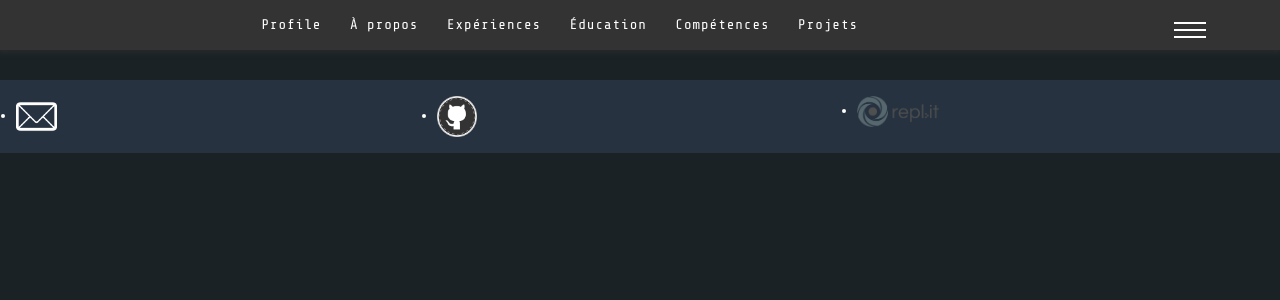
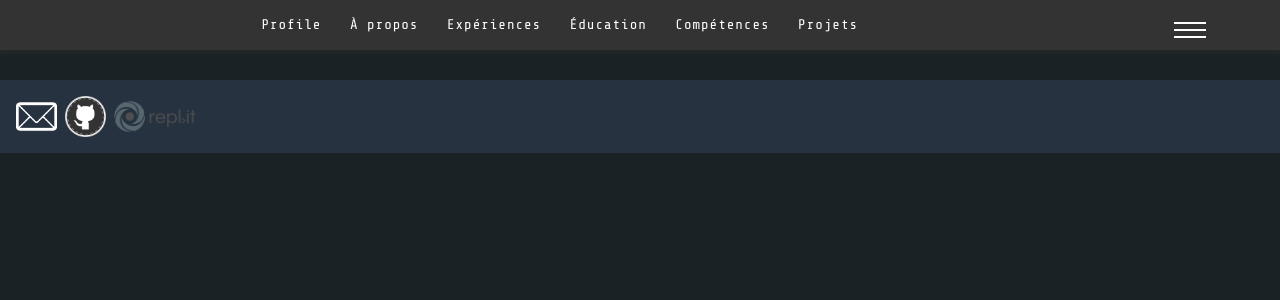
Before and after one commit to MaelC001/MaelC001.github.io, a Jekyll site: the page built from contact/index.html, in a window 1280 px wide. Shown: the top 300 px of the page. Built offline with Jekyll 4.4.1, drawn with Linux system fonts in a browser that asks for light colours; nearby versions of some CDN libraries.

Commit message:
Update default.html

```diff
--- a/_layouts/default.html
+++ b/_layouts/default.html
@@ -46,11 +46,9 @@
     <footer>
       <div class="jumbotron jumbo-background" id="information">
         <div id="col-logo">
-          <ul>
-            <li><a href="https://maelc001.github.io/contact/"><img src="https://maelc001.github.io/image/mail.png" class="logo" alt="Me Contacter" title="Me Contacter" width="10%"></a></li>
-            <li><a href="https://github.com/MaelC001"><img src="https://maelc001.github.io/image/github.png" class="logo" alt="GitHub" title="GitHub" width="10%"></a></li>
-            <li><a href="https://repl.it/@mael1"><img src="https://maelc001.github.io/image/repl-it.png" class="logo" alt="Repl.it" title="Repl.it" width="20%"></a></li>
-          </ul>
+          <a href="https://maelc001.github.io/contact/"><img src="https://maelc001.github.io/image/mail.png" class="logo" alt="Me Contacter" title="Me Contacter" width="10%"></a>
+          <a href="https://github.com/MaelC001"><img src="https://maelc001.github.io/image/github.png" class="logo" alt="GitHub" title="GitHub" width="10%"></a>
+          <a href="https://repl.it/@mael1"><img src="https://maelc001.github.io/image/repl-it.png" class="logo" alt="Repl.it" title="Repl.it" width="20%"></a>
         </div>
       </div>
     </footer>
```
